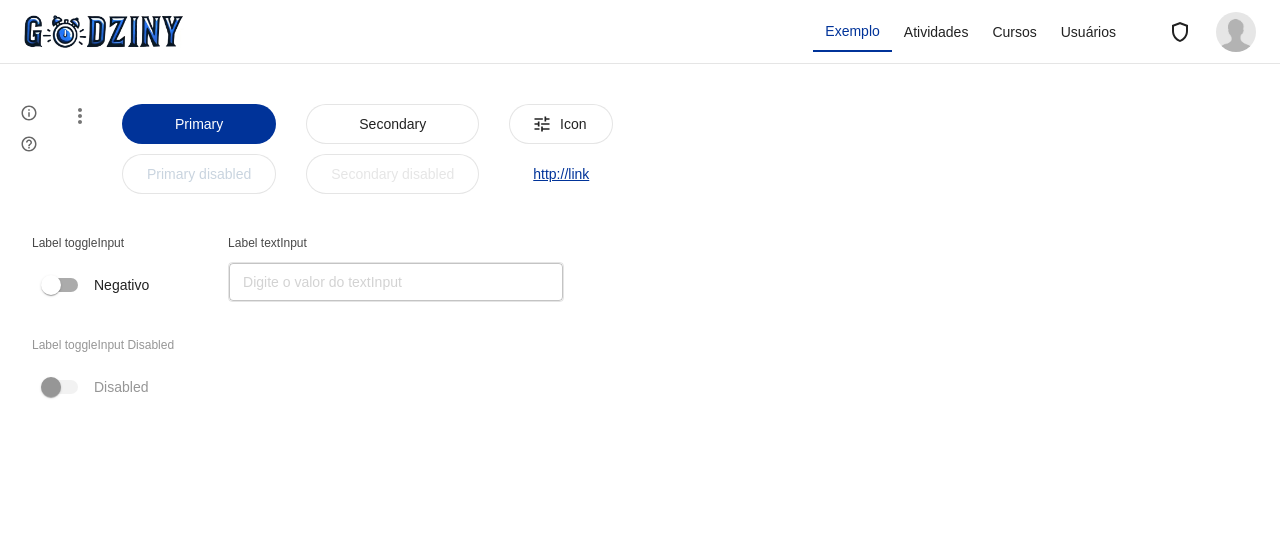
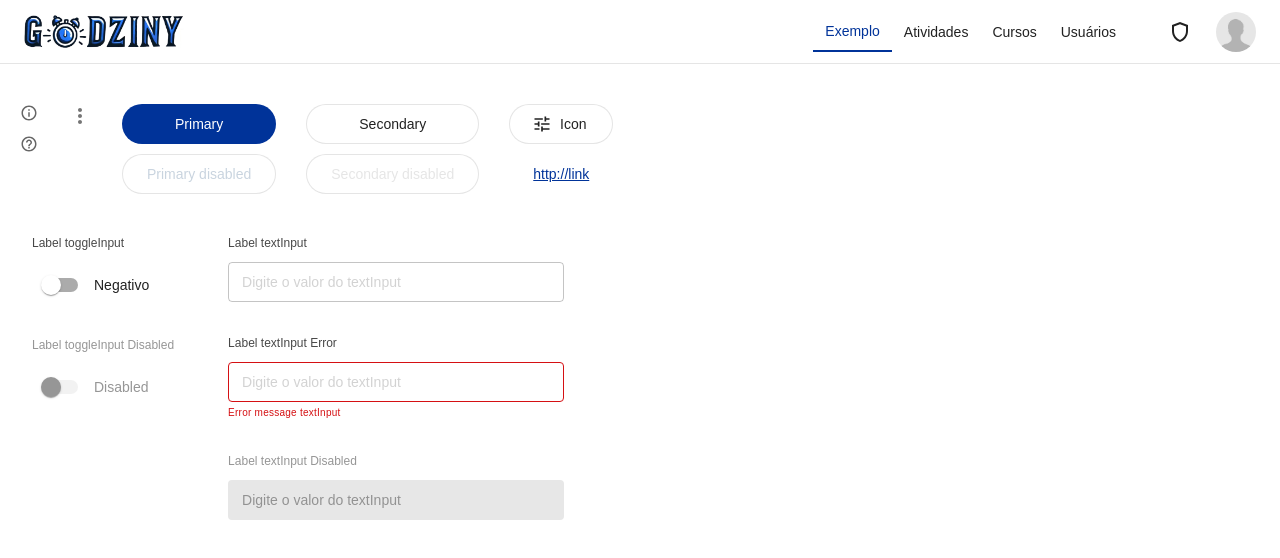
Before and after one commit to LuanLuL/app-godziny-frontend, a React (Create React App) app: page /example in a window 1280 px wide. Shown: the top 558 px of the page. Built offline with nearby package versions, Linux system fonts and the light colour scheme.

Commit message:
Finished SysTextField

```diff
--- a/src/ui/sysComponents/sysForm/sysTextField/SysTextField.tsx
+++ b/src/ui/sysComponents/sysForm/sysTextField/SysTextField.tsx
@@ -7,7 +7,7 @@ type ISysTextField = {
   value: string;
   placeholder?: string;
   maxWidth?: string;
-  error?: string;
+  error?: boolean;
   msgError?: string;
   changeValue: (event: ChangeEvent<HTMLInputElement>) => void;
 } & TextFieldProps;
@@ -46,8 +46,29 @@ export const SysTextField: React.FC<ISysTextField> = ({
         value={value}
         onChange={onChange}
         placeholder={placeholder}
+        sx={{
+          maxWidth: maxWidth,
+        }}
+        error={error}
+        disabled={props.disabled}
         {...props}
       />
+      {error && (
+        <Box
+          sx={{
+            maxWidth: maxWidth,
+            ...SysTextFieldStyles.errorMessageBody,
+          }}
+        >
+          <Typography
+            variant="caption"
+            color="error"
+            sx={SysTextFieldStyles.errorMessageText}
+          >
+            {msgError}
+          </Typography>
+        </Box>
+      )}
     </Box>
   );
 };
--- a/src/ui/sysComponents/sysForm/sysTextField/SysTextFieldStyles.tsx
+++ b/src/ui/sysComponents/sysForm/sysTextField/SysTextFieldStyles.tsx
@@ -4,9 +4,9 @@ import sysSizing from "../../../sysMaterialUi/sizing/sysSizes";
 const MyTextField = styled(TextField)(({ theme }) => ({
   width: "100%",
   "& .MuiInputBase-root": {
-    border: `1px solid ${theme.palette.divider}`,
     borderRadius: sysSizing.radiusXs,
     maxHeight: "40px",
+    border: "none",
   },
   "& .MuiOutlinedInput-root": {
     "&:hover fieldset": {
@@ -15,12 +15,31 @@ const MyTextField = styled(TextField)(({ theme }) => ({
     "&.Mui-focused fieldset": {
       borderColor: theme.palette.primary.main,
     },
+    "&.Mui-error fieldset": {
+      borderColor: theme.palette.error.main,
+    },
+    "&.Mui-error:hover fieldset": {
+      borderColor: theme.palette.error.main,
+    },
+    "&.Mui-error.Mui-focused fieldset": {
+      borderColor: theme.palette.error.main,
+    },
+    "&.Mui-disabled fieldset": {
+      border: "none",
+    },
+    "&.Mui-disabled": {
+      backgroundColor: "#e7e7e7",
+    },
   },
   "& .MuiInputBase-input::placeholder": {
     color: theme.palette.info.light,
   },
   "&:hover .MuiInputBase-input::placeholder": {
     color: theme.palette.common.black,
+  },
+  "& .MuiInputBase-input.Mui-disabled": {
+    color: theme.palette.common.black,
+    WebkitTextFillColor: theme.palette.common.black,
   },
 }));
 
@@ -30,13 +49,23 @@ const SysTextFieldStyles = {
     flexDirection: "column",
     alignItems: "flex-start",
     padding: sysSizing.base.baseFixed075,
-    gap: sysSizing.base.baseFixed075,
-    Width: "360px",
   },
   label: {
     overflow: "hidden",
     whiteSpace: "nowrap",
     textOverflow: "ellipsis",
+    marginBottom: sysSizing.base.baseFixed075,
+  },
+  errorMessageBody: {
+    marginTop: sysSizing.spacingFixedXs,
+  },
+  errorMessageText: {
+    display: "-webkit-box",
+    overflow: "hidden",
+    WebkitLineClamp: 2,
+    WebkitBoxOrient: "vertical",
+    lineHeight: "13.84px",
+    letterSpacing: "0.025em",
   },
 };
 
--- a/src/ui/sysPages/example/Example.tsx
+++ b/src/ui/sysPages/example/Example.tsx
@@ -204,6 +204,25 @@ export const Example = () => {
             changeValue={handleChange}
             maxWidth="360px"
           />
+          <SysTextField
+            label="Label textInput Error"
+            name="textInput"
+            placeholder="Digite o valor do textInput"
+            value={valueForm.textInput}
+            changeValue={handleChange}
+            maxWidth="360px"
+            error
+            msgError="Error message textInput"
+          />
+          <SysTextField
+            label="Label textInput Disabled"
+            name="textInput"
+            placeholder="Digite o valor do textInput"
+            value={valueForm.textInput}
+            changeValue={handleChange}
+            maxWidth="360px"
+            disabled
+          />
         </Box>
       </Box>
     </Box>
```
